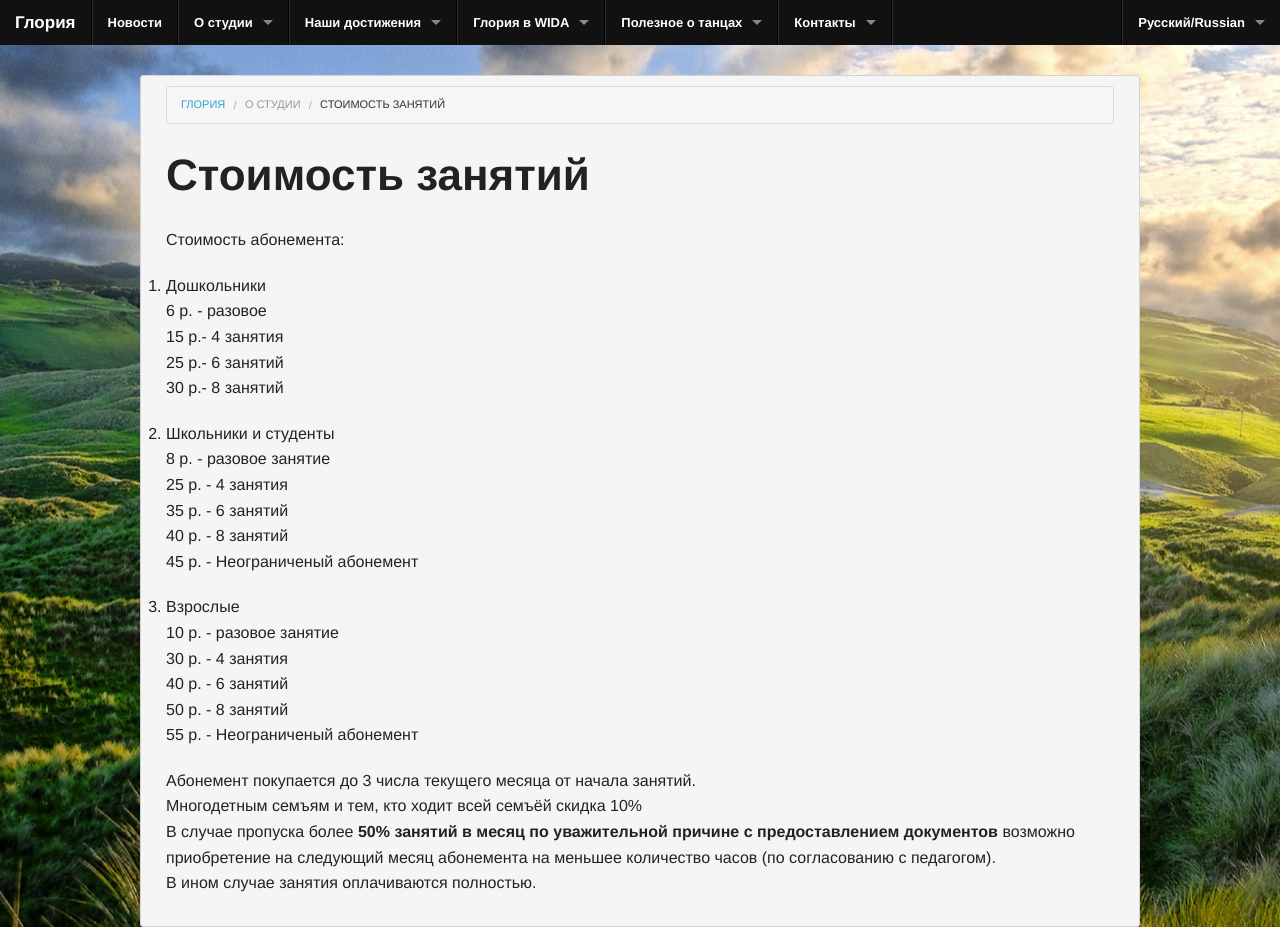
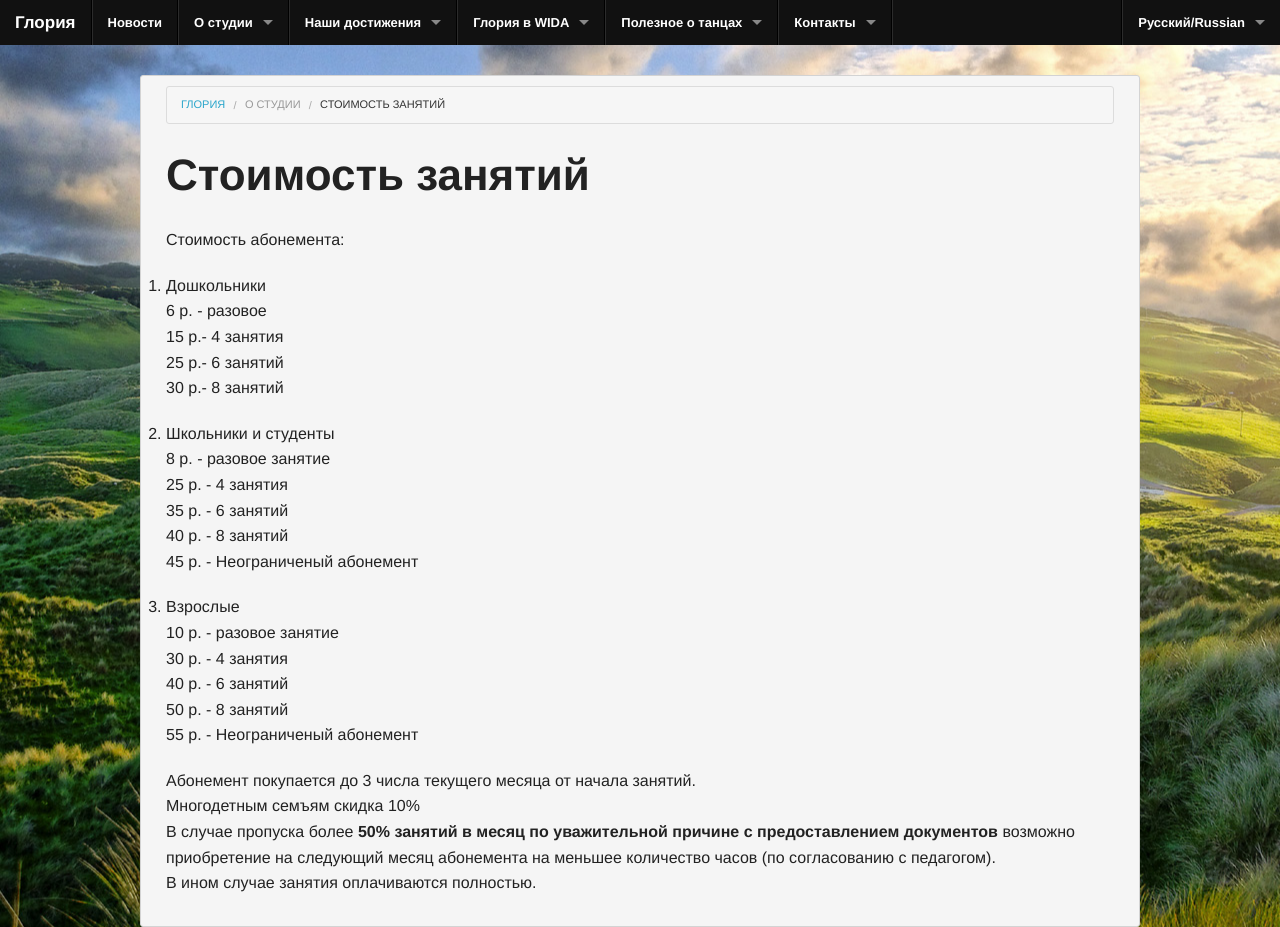
Before and after one commit to gloria-studio/gloria-studio.github.io, a Jekyll site: the page built from about/price/index.md, in a window 1280 px wide. Built offline with Jekyll 4.4.1, drawn with Linux system fonts in a browser that asks for light colours.

Commit message:
Update index.md

```diff
--- a/about/price/index.md
+++ b/about/price/index.md
@@ -35,6 +35,6 @@ published: true
 
 
 Абонемент покупается до 3 числа текущего месяца от начала занятий.
-Многодетным семъям и тем, кто ходит всей семъёй скидка 10%
+Многодетным семъям скидка 10%
 В случае пропуска более **50% занятий в месяц по уважительной причине с предоставлением документов** возможно приобретение на следующий месяц абонемента на меньшее количество часов (по согласованию с педагогом).
 В ином случае занятия оплачиваются полностью.
```
